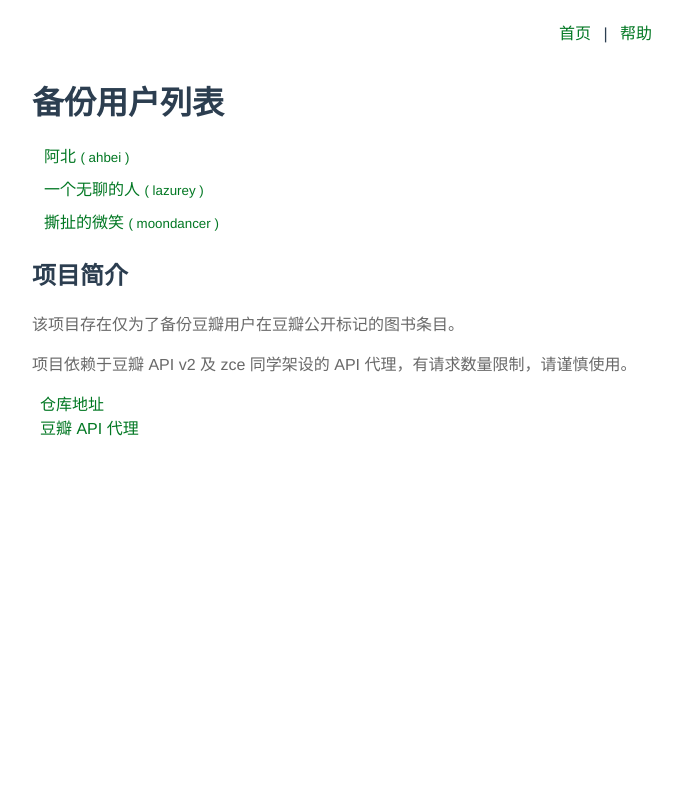
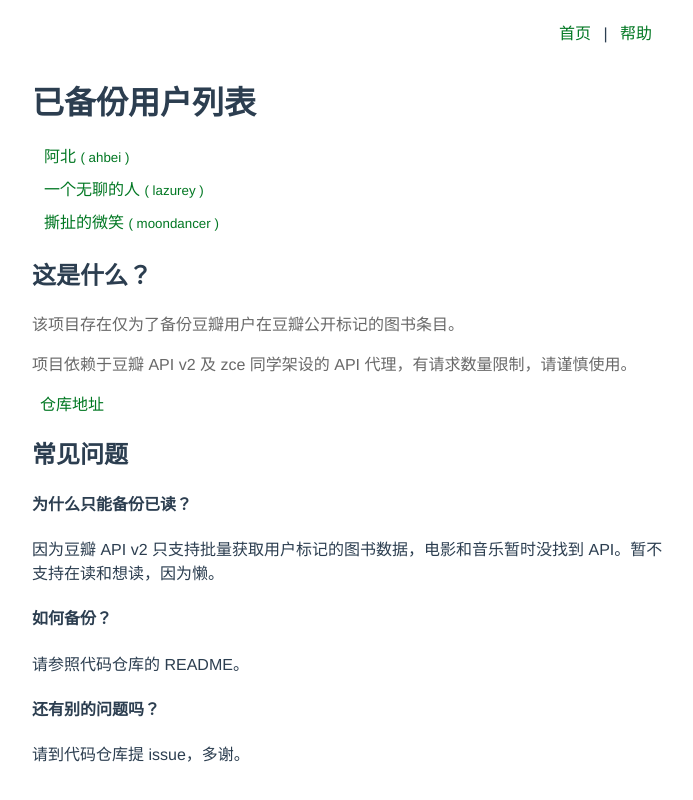
Before and after one commit to douban-republic/archive, a Vue app: page / in a window 1280 px wide. Shown: the whole page, without its empty margins (288-981 px from the left). Built offline with nearby package versions, Linux system fonts and the light colour scheme.

Commit message:
add faqs

```diff
--- /dev/null
+++ b/src/components/Faq.vue
@@ -0,0 +1,28 @@
+<template>
+  <div>
+    <h2>常见问题</h2>
+    <ul>
+      <li v-for="f in faqs">
+        <h4>{{ f.question }}</h4>
+        <p>{{ f.answer }}</p>
+      </li>
+    </ul>
+  </div>
+</template>
+
+<script>
+  import { faqs } from '@/constant/faqs';
+
+  export default {
+    name: "Faq",
+    data() {
+      return {
+        faqs,
+      }
+    }
+  }
+</script>
+
+<style scoped>
+
+</style>
--- a/src/components/HelloWorld.vue
+++ b/src/components/HelloWorld.vue
@@ -1,6 +1,6 @@
 <template>
   <div class="hello">
-    <h1>备份用户列表</h1>
+    <h1>已备份用户列表</h1>
     <UserList />
   </div>
 </template>
--- a/src/components/Intro.vue
+++ b/src/components/Intro.vue
@@ -1,11 +1,10 @@
 <template>
   <div>
-    <h2>项目简介</h2>
+    <h2>这是什么？</h2>
     <p>该项目存在仅为了备份豆瓣用户在豆瓣公开标记的图书条目。</p>
     <p>项目依赖于豆瓣 API v2 及 zce 同学架设的 API 代理，有请求数量限制，请谨慎使用。</p>
     <ul>
       <li><a href="https://github.com/douban-republic/archive" target="_blank">仓库地址</a></li>
-      <li><a href="https://douban-api-docs.zce.me/" target="_blank">豆瓣 API 代理</a></li>
     </ul>
   </div>
 </template>
--- /dev/null
+++ b/src/constant/faqs.ts
@@ -0,0 +1,15 @@
+interface IFaq {
+  question: string;
+  answer: string;
+}
+
+export const faqs: IFaq[] = [{
+  question: '为什么只能备份已读？',
+  answer: '因为豆瓣 API v2 只支持批量获取用户标记的图书数据，电影和音乐暂时没找到 API。暂不支持在读和想读，因为懒。',
+}, {
+  question: '如何备份？',
+  answer: '请参照代码仓库的 README。',
+}, {
+  question: '还有别的问题吗？',
+  answer: '请到代码仓库提 issue，多谢。',
+}];
--- a/src/views/Home.vue
+++ b/src/views/Home.vue
@@ -2,16 +2,19 @@
   <div class="home">
     <HelloWorld msg="Hello Douban"/>
     <Intro></Intro>
+    <Faq></Faq>
   </div>
 </template>
 
 <script>
 import HelloWorld from '@/components/HelloWorld.vue';
 import Intro from '@/components/Intro.vue';
+import Faq from "@/components/Faq";
 
 export default {
   name: 'Home',
   components: {
+    Faq,
     HelloWorld,
     Intro,
   }
```
